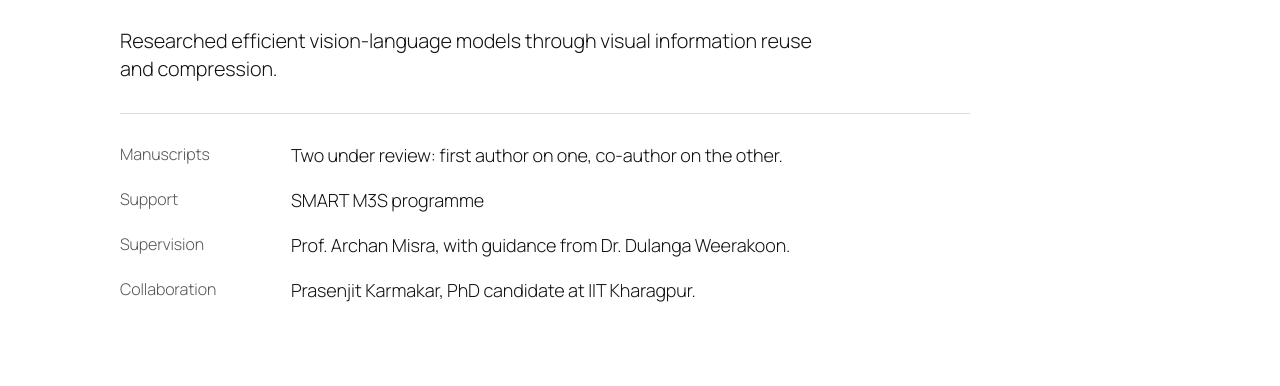
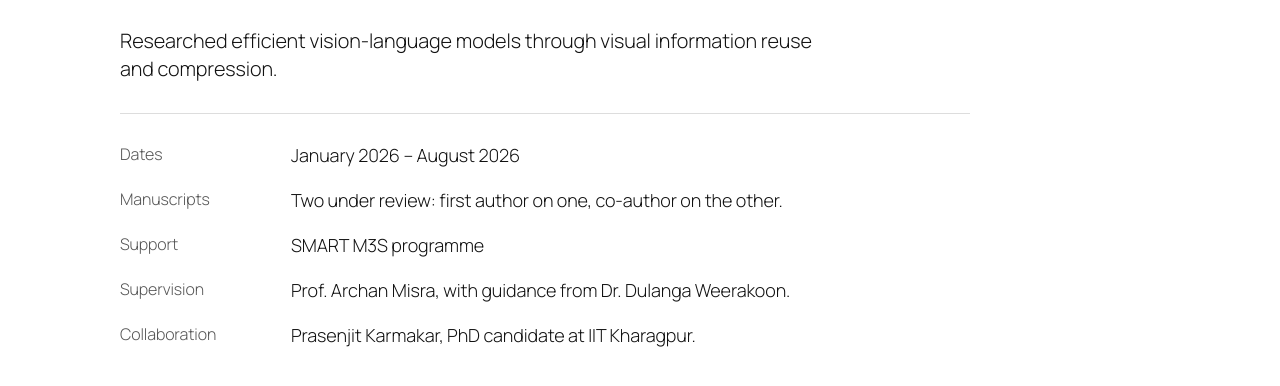
Before and after one commit to samitha278/samitha278.github.io, a plain HTML site: page experience.html in a window 1280 px wide. Shown: the part 420-806 px from the top of the page. Drawn offline with Linux system fonts and the light colour scheme.

Commit message:
Add dates to SMU research assistant experience

```diff
--- a/experience.html
+++ b/experience.html
@@ -68,6 +68,8 @@
   </div>
   <p class="experience-summary">Researched efficient vision-language models through visual information reuse and compression.</p>
   <dl class="experience-details">
+    <dt>Dates</dt>
+    <dd><time datetime="2026-01">January 2026</time> – <time datetime="2026-08">August 2026</time></dd>
     <dt>Manuscripts</dt>
     <dd>Two under review: first author on one, co-author on the other.</dd>
     <dt>Support</dt>
```
